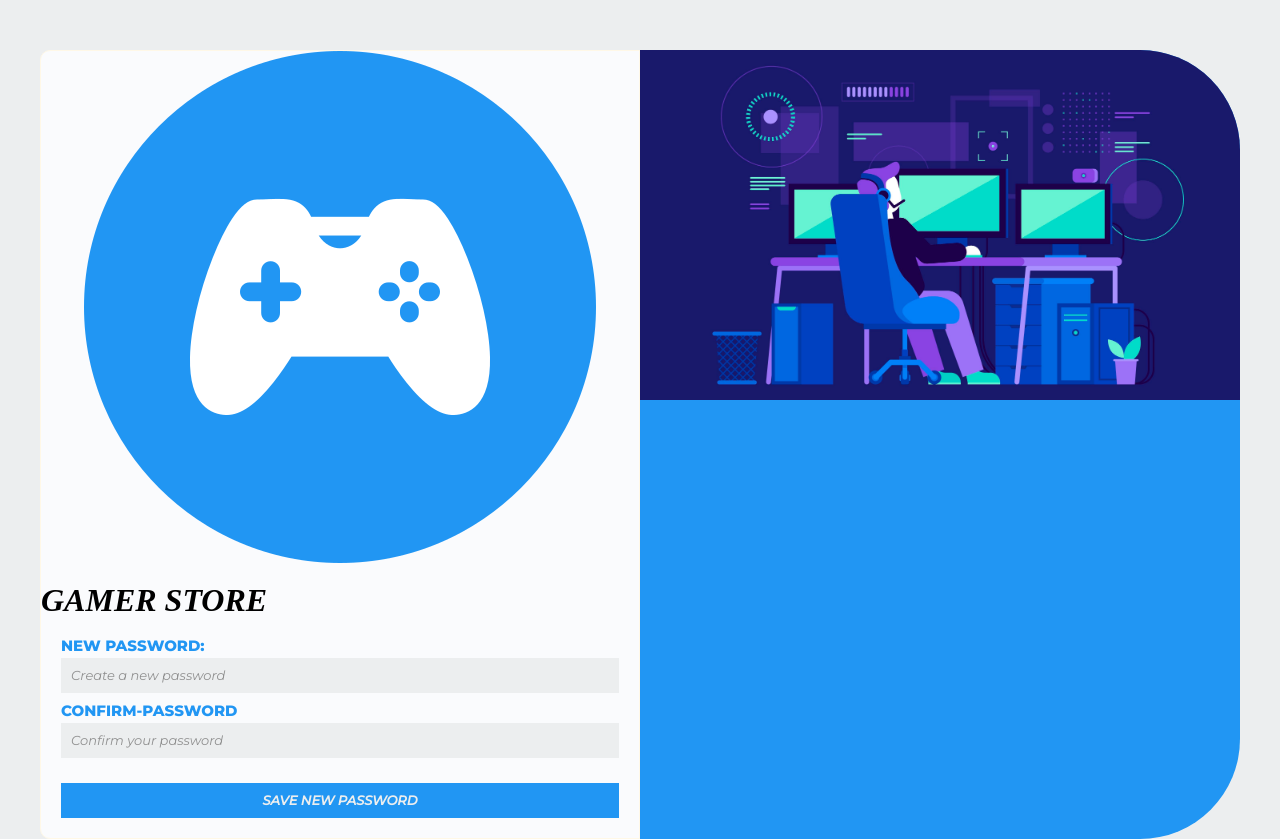
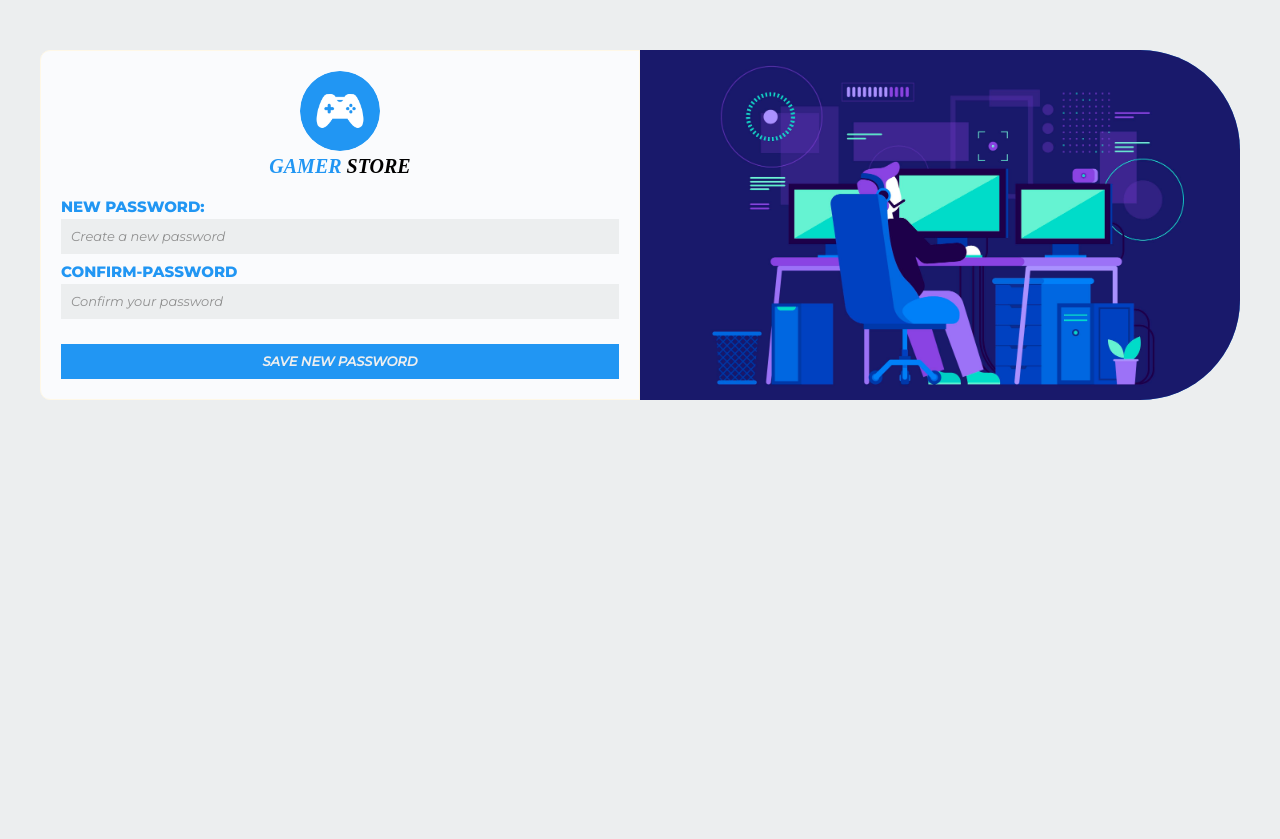
Before and after one commit to nicolaymh/On-line-shop, a React (Vite) app in the folder Frontend/: page /forgot-password/1 in a window 1280 px wide. After the commit the page ends 800 px from the top, so only its background shows below. Built offline with nearby package versions, Linux system fonts and the light colour scheme; a web font is replaced by a local one.

Commit message:
Separate style .loginTitle inside file called logo as logoStyle.module.jsx end

```diff
--- a/Frontend/src/components/LoginForm.jsx
+++ b/Frontend/src/components/LoginForm.jsx
@@ -78,7 +78,7 @@ const LoginForm = () => {
       </div>
 
       <div className={styles.loginImg}>
-        <img height={430} src={loginImage} alt="login-image" />
+        <img height={435} src={loginImage} alt="login-image" />
       </div>
     </div>
   );
--- a/Frontend/src/components/NewPassword.jsx
+++ b/Frontend/src/components/NewPassword.jsx
@@ -5,6 +5,7 @@ import logo from "../assets/logo-final.png";
 import newPasswordImage from "../assets/images/new-password.png";
 
 // CSS styles ( SASS Modules )
+import logoStyle from "../sass/logo/logoStyle.module.scss";
 import styles from "../sass/forms/generalFormStyle.module.scss";
 
 const NewPassword = () => {
@@ -18,8 +19,8 @@ const NewPassword = () => {
   return (
     <div className={styles.container}>
       <div className={styles.loginBox}>
-        <div className={styles.logoTitle}>
-          <div className={styles.logo}>
+        <div className={logoStyle.logoTitle}>
+          <div className={logoStyle.logo}>
             <img src={logo} alt="logo" />
           </div>
 
--- a/Frontend/src/components/RegisterForm.jsx
+++ b/Frontend/src/components/RegisterForm.jsx
@@ -134,7 +134,7 @@ const RegisterForm = () => {
       </div>
 
       <div className={styles.loginImg}>
-        <img height={660} src={registerImage} alt="register-image" />
+        <img height={667} src={registerImage} alt="register-image" />
       </div>
     </div>
   );
--- a/Frontend/src/sass/base/mixins.scss
+++ b/Frontend/src/sass/base/mixins.scss
@@ -1,5 +1,5 @@
 @mixin generalFormMq {
-  @media (min-width: 670px) {
+  @media (min-width: 695px) {
     @content;
   }
 }
--- a/Frontend/src/sass/logo/logoStyle.module.scss
+++ b/Frontend/src/sass/logo/logoStyle.module.scss
@@ -6,7 +6,7 @@
   align-items: center;
   max-width: 20rem;
   border-radius: 1rem;
-  margin: 2rem auto 0 auto;
+  margin: 2rem auto 1rem auto;
 
   .logo {
     max-width: 8rem;
```
